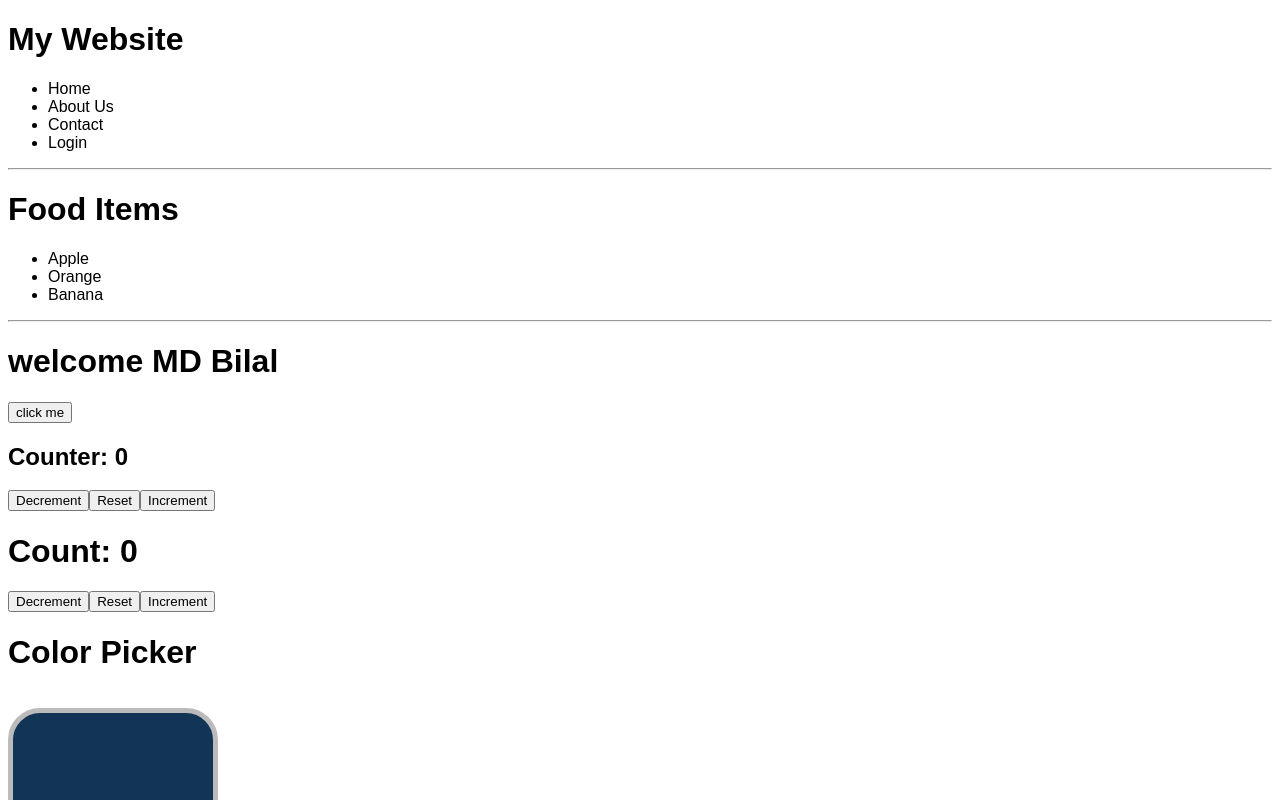
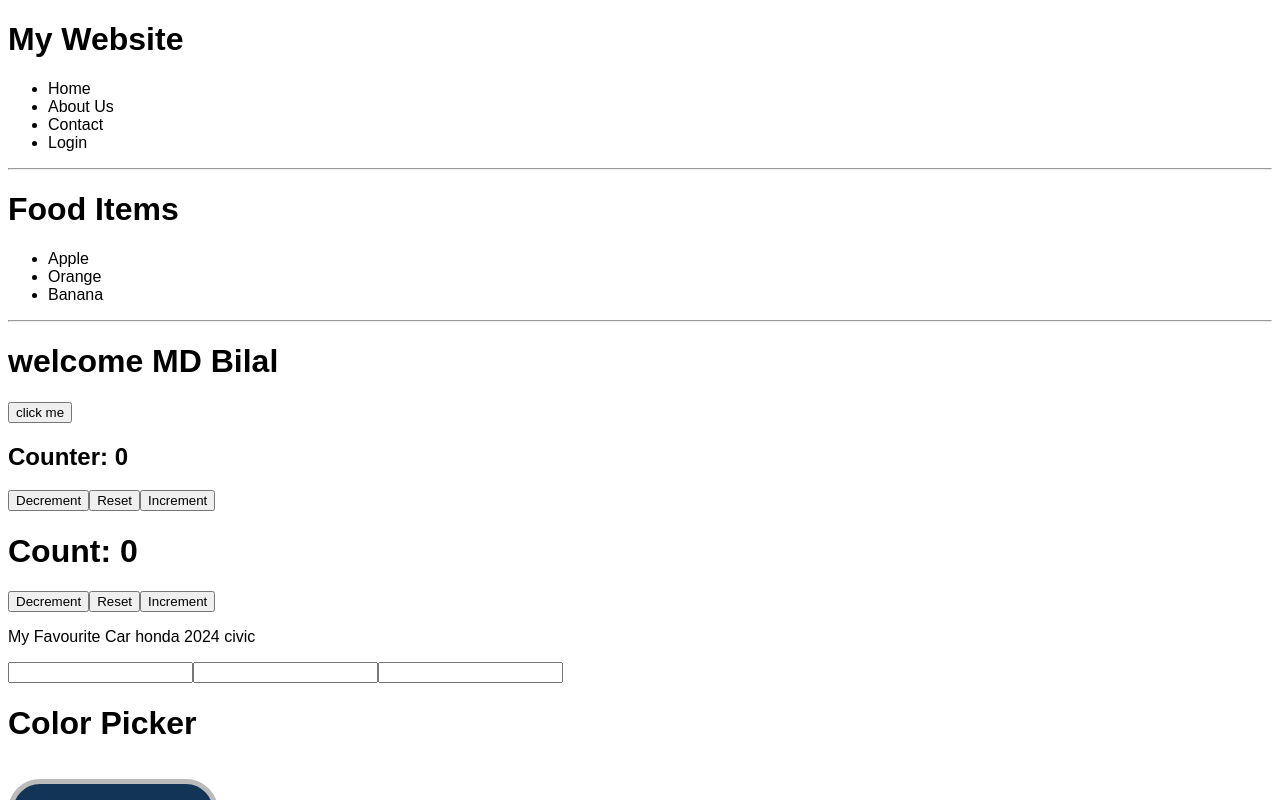
Before and after one commit to mdbilal/React-Basics, a React (Vite) app: page / in a window 1280 px wide. Shown: the top 800 px of the page. Built offline with nearby package versions, Linux system fonts and the light colour scheme.

Commit message:
handling state in object

```diff
--- a/src/App.jsx
+++ b/src/App.jsx
@@ -12,6 +12,7 @@ import Counter from './components/Counter.jsx';
 import Change from './components/Change.jsx';
 import ColorPicker from './components/ColorPicker.jsx';
 import Updater from './components/Updater.jsx';
+import ObjectState from './components/ObjectState.jsx';
 
 function App() {
 
@@ -37,6 +38,7 @@ function App() {
       <Click />
       <Counter />
       <Updater />
+      <ObjectState />
       <ColorPicker />
       <Change />
       <State />
--- /dev/null
+++ b/src/components/ObjectState.jsx
@@ -0,0 +1,24 @@
+import { useState } from "react";
+
+function ObjectState(){
+    const [obj, setObj] = useState({make: "honda", model: 2024, variant: "civic"});
+    const handleMake = (event) => {
+        setObj({...obj, make: event.target.value})
+    }
+    const handleModel = (event) => {
+        setObj({...obj, model: event.target.value})
+    }
+    const handleVariant = (event) => {
+        setObj({...obj, variant: event.target.value})
+    }
+    return (
+        <>
+            <p>My Favourite Car {obj.make} {obj.model} {obj.variant}</p>
+            <input type="text" onChange={handleMake}/>
+            <input type="number" onChange={handleModel}/>
+            <input type="text" onChange={handleVariant}/>
+        </>
+    );
+}
+
+export default ObjectState;
```
